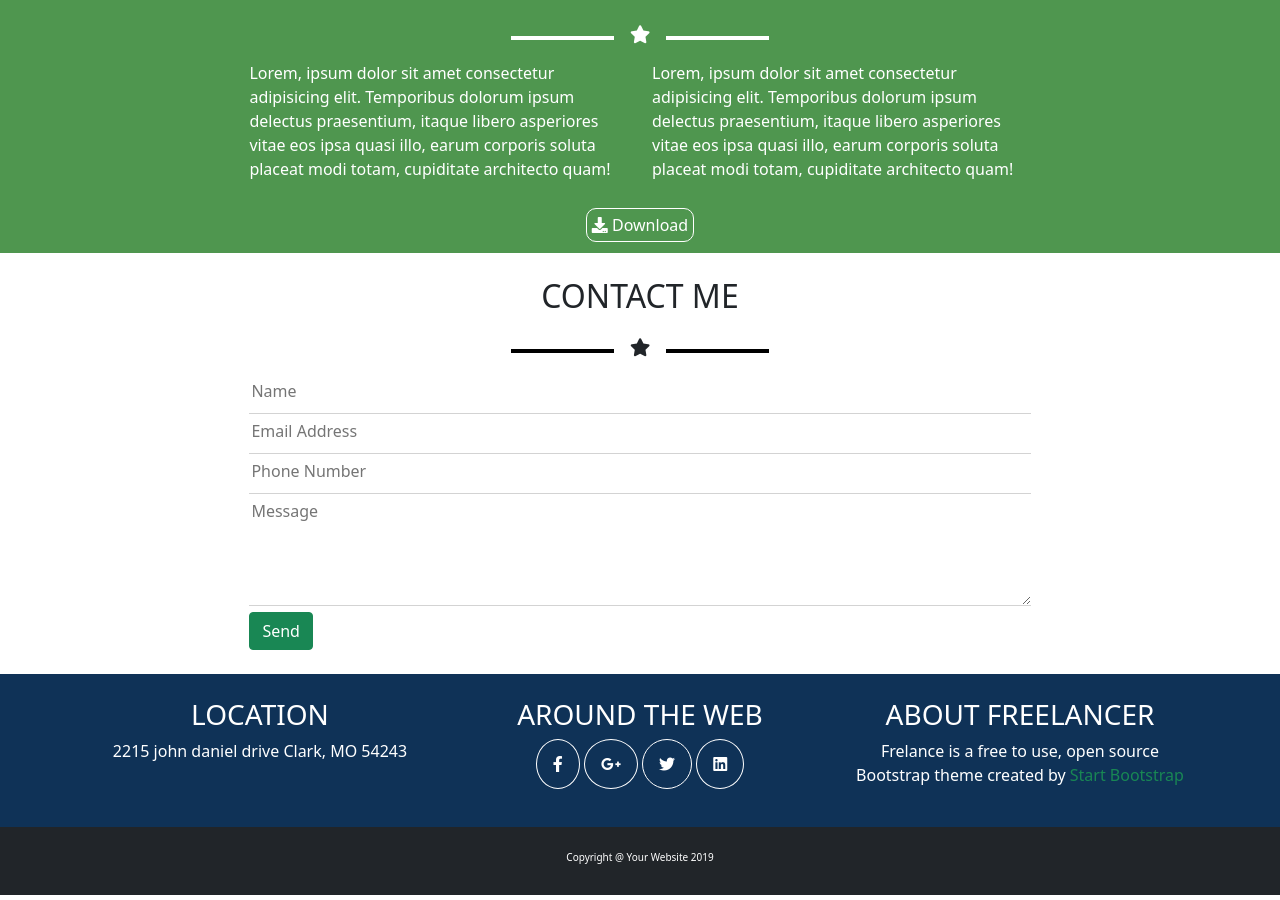
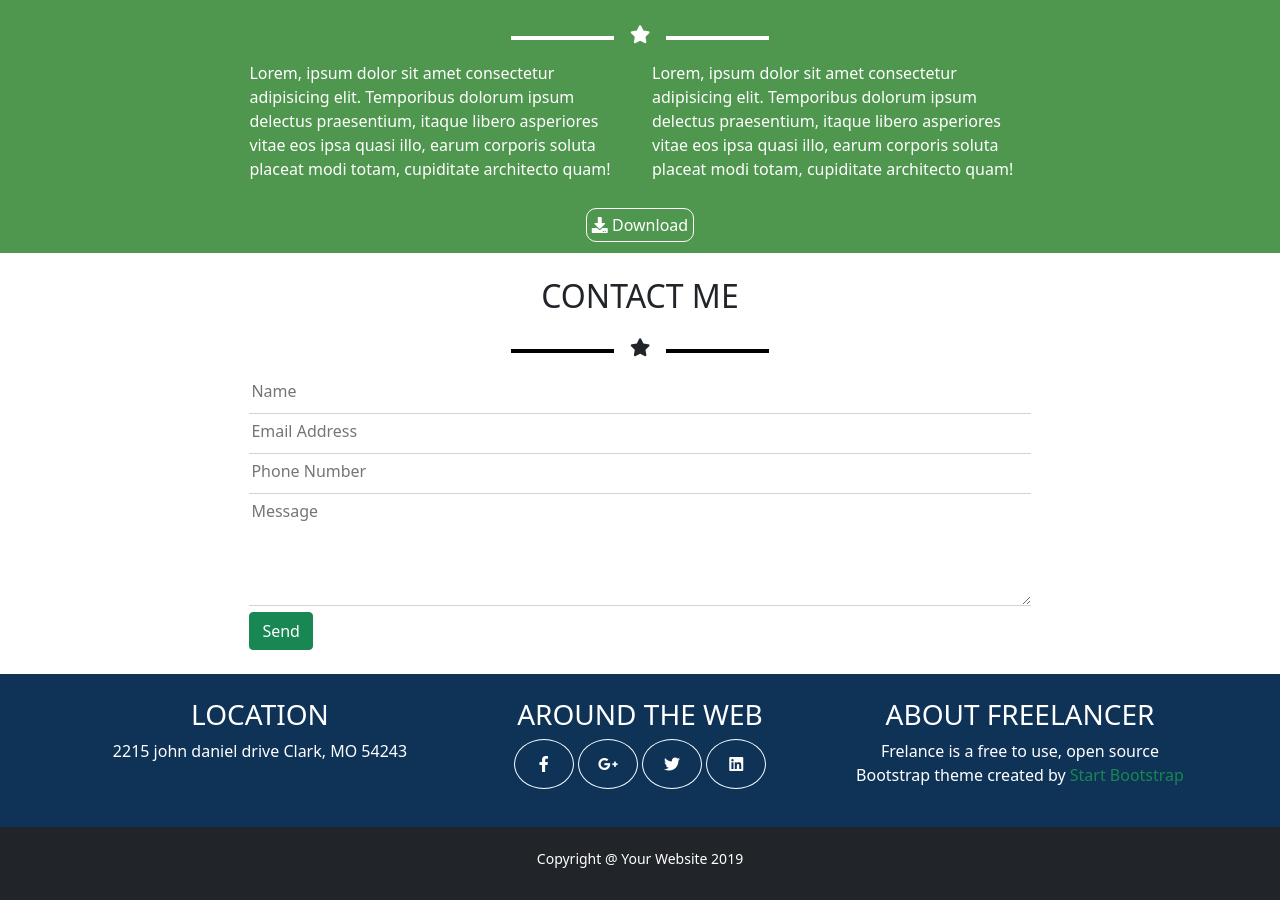
Before and after one commit to Zanco1993/html-css-bootstrap-freelancer, a plain HTML site: page index.html in a window 1280 px wide. Shown: the part 1262-2162 px from the top of the page. Drawn offline with nearby package versions, Linux system fonts and the light colour scheme.

Commit message:
pulizia codice

```diff
--- a/css/style.css
+++ b/css/style.css
@@ -85,10 +85,6 @@
     background-color: rgb(79, 150, 79);
 }
 
-.container.jumbotron .row{
-    justify-content: center;
-}
-
 .content-image{
     width: 200px;
 }
@@ -132,6 +128,6 @@ form input, form textarea {
     border-radius: 50%;
 }
 
-footer h4{
-    font-size: 10px;
+footer i{
+    width: 60px;
 }
--- a/index.html
+++ b/index.html
@@ -48,7 +48,7 @@
 
         <div class="container jumbotron py-4">
 
-            <div class="row text-center">
+            <div class="row justify-content-center text-center">
                 <div class="content-image py-4">
                     <img src="./img/avatar.svg" alt="">
                 </div>
@@ -285,7 +285,7 @@
 
     <div class="container-fluid bg-dark py-4">
 
-        <h4 class="text-center col-white">
+        <h4 class="text-center col-white small">
             Copyright @ Your Website 2019
         </h4>
     </div>
```
